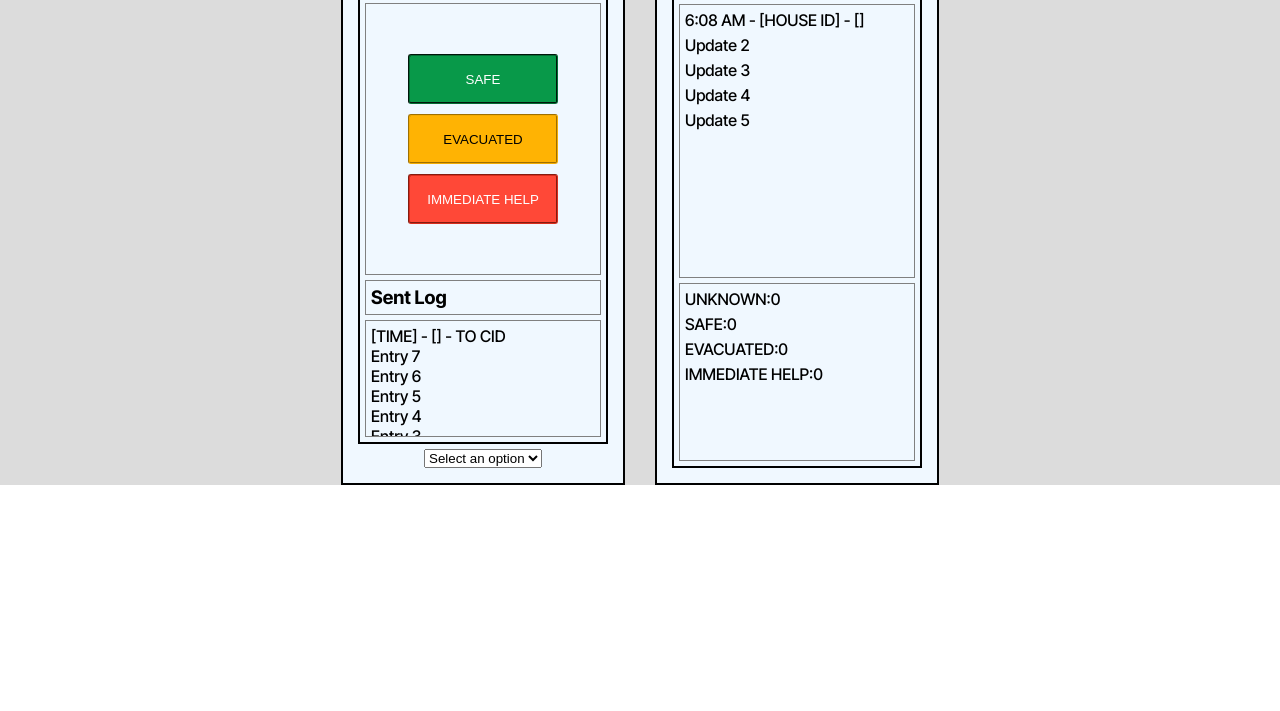
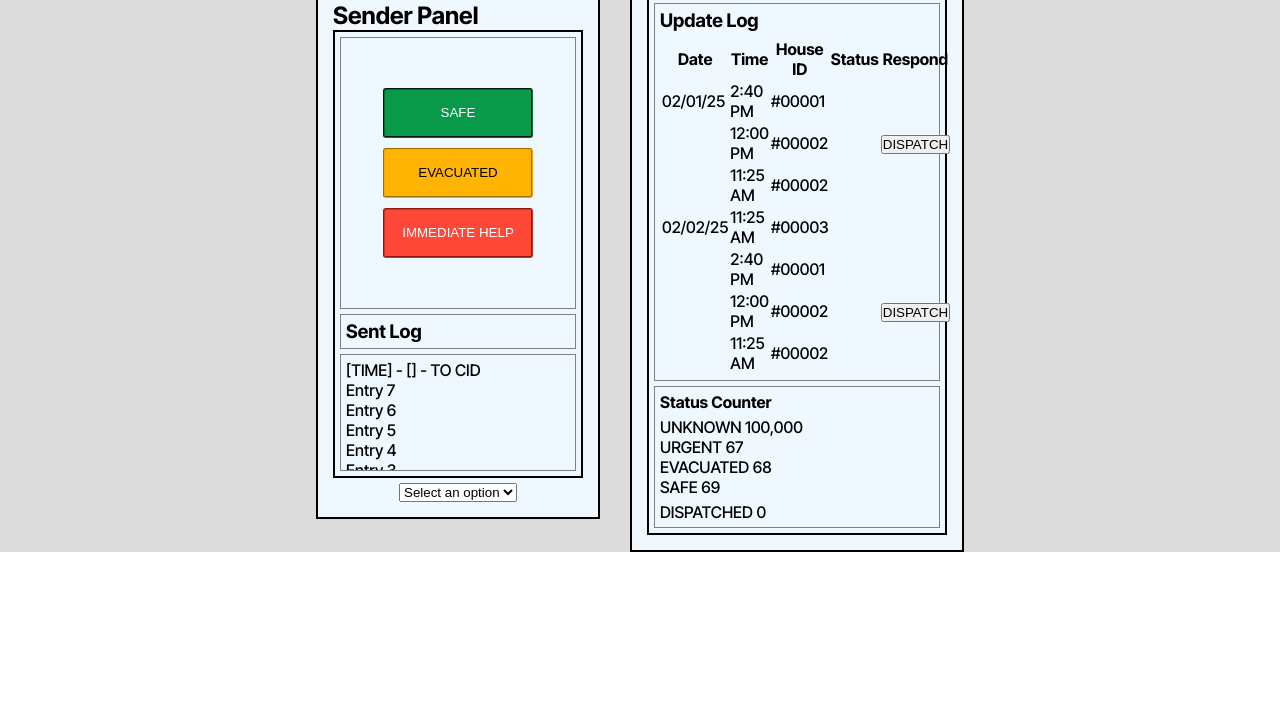
Before and after one commit to Sesilyo/emulated-disaster-triage, a plain HTML site: page emulator.html in a window 1280 px wide. Shown: the part 89-800 px from the top of the page. Drawn offline with Linux system fonts and the light colour scheme.

Commit message:
refactor: updated elements for new layout
UPDATE LOG PANEL
- added table for Update Log layout
- linked table to receive-log.js

TRIAGE COUNTER
- cleaned up formatting for easier styling
- added counter for "dispatched" (changed from "acknowledged"), term subject to change
- spacing still needs to be adjusted hi @Rin-sev

```diff
--- a/emulator.html
+++ b/emulator.html
@@ -69,46 +69,59 @@
                         <!-- BROADCAST UPDATE DISPLAYS HERE -->
                         <div id="updates-div">
                             <!-- initial hardcoded updates-->
-                            <!-- if u guys wanna tackle the JS of updates later go lang -->
-                            <p>6:08 AM - [HOUSE ID] - []</p>
-                            <p>Update 2</p>
-                            <p>Update 3</p>
-                            <p>Update 4</p>
-                            <p>Update 5</p>
+                            <!-- created table to link temp hardcoded data in JS for now -->
+                            <h3>Update Log</h3>
+                            <table id="log-table">
+                                <thead>
+                                    <tr>
+                                        <th>Date</th>
+                                        <th>Time</th>
+                                        <th>House ID</th>
+                                        <th>Status</th>
+                                        <th>Respond</th>
+                                    </tr>
+                                </thead>
+                                <tbody id="log-body">
+                                    <!-- populated by scripts/receive-log.js -->
+                                </tbody>
+                            </table>
                         </div>
 
                         <!-- TRIAGE COUNTER DISPLAYS HERE -->
                         <div id="counter-div">
+                            <h4>Status Counter</h4>
 
-                            <div id="unknown-counter" class="counter-elements">
-                                <p>UNKNOWN: </p>
-                                <output id="unknown-output">0</output>
+                            <div id="counter-row">
+                                <div class="counter-item">
+                                    <span class="counter-label unknown">UNKNOWN</span>
+                                    <output id="unknown-output">100,000</output>
+                                </div>
+                                <div class="counter-item">
+                                    <span class="counter-label urgent">URGENT</span>
+                                    <output id="urgent-output">67</output>
+                                </div>
+                                <div class="counter-item">
+                                    <span class="counter-label evacuated">EVACUATED</span>
+                                    <output id="evacuated-output">68</output>
+                                </div>
+                                <div class="counter-item">
+                                    <span class="counter-label safe">SAFE</span>
+                                    <output id="safe-output">69</output>
+                                </div>
+                                </div>
+                                <div id="dispatched-row">
+                                    <span class="counter-label dispatched">DISPATCHED</span>
+                                    <output id="dispatched-output">0</output>
+                                </div>
                             </div>
-
-                            <div id="safe-counter" class="counter-elements">
-                                <p>SAFE: </p>
-                                <output id="safe-output">0</output>
-                            </div>
-
-                            <div id="safe-counter" class="counter-elements">
-                                <p>EVACUATED: </p>
-                                <output id="evacuated-output">0</output>
-                            </div>
-
-                            <div id="safe-counter" class="counter-elements">
-                                <p>IMMEDIATE HELP: </p>
-                                <output id="immediate-help-output">0</output>
-                            </div>
-
                         </div>
                     </div>
                 </div>
             </div>
-        </div>
 
         <!-- SCRIPTS -->
         <script src="./scripts/send-log.js"></script>
-
+        <script src="./scripts/receive-log.js"></script>
 
     </body>
 </html>
```
